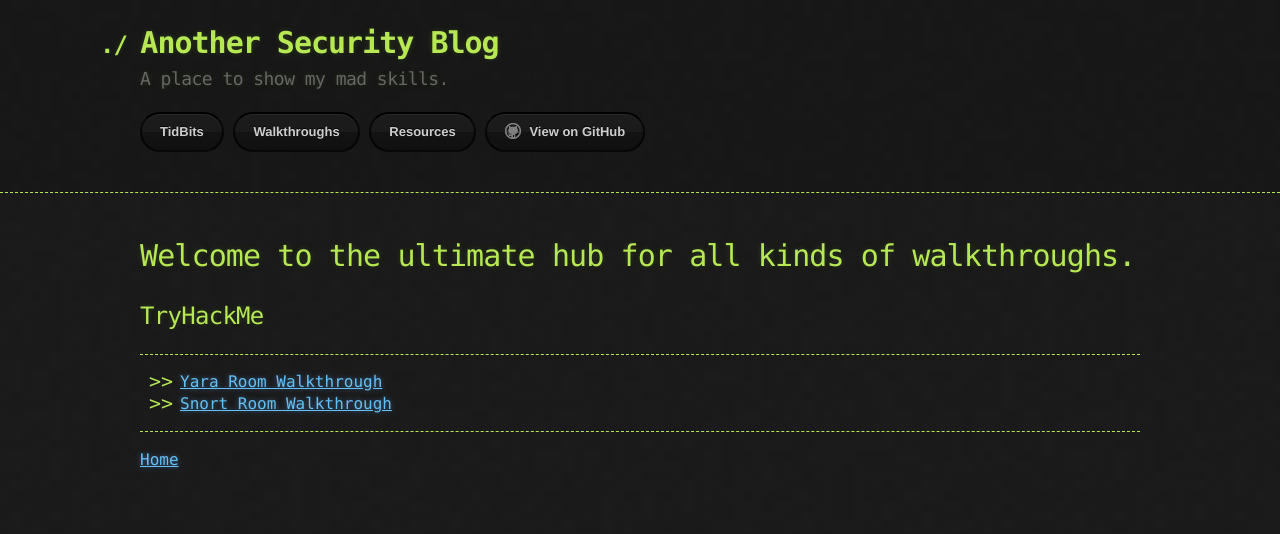
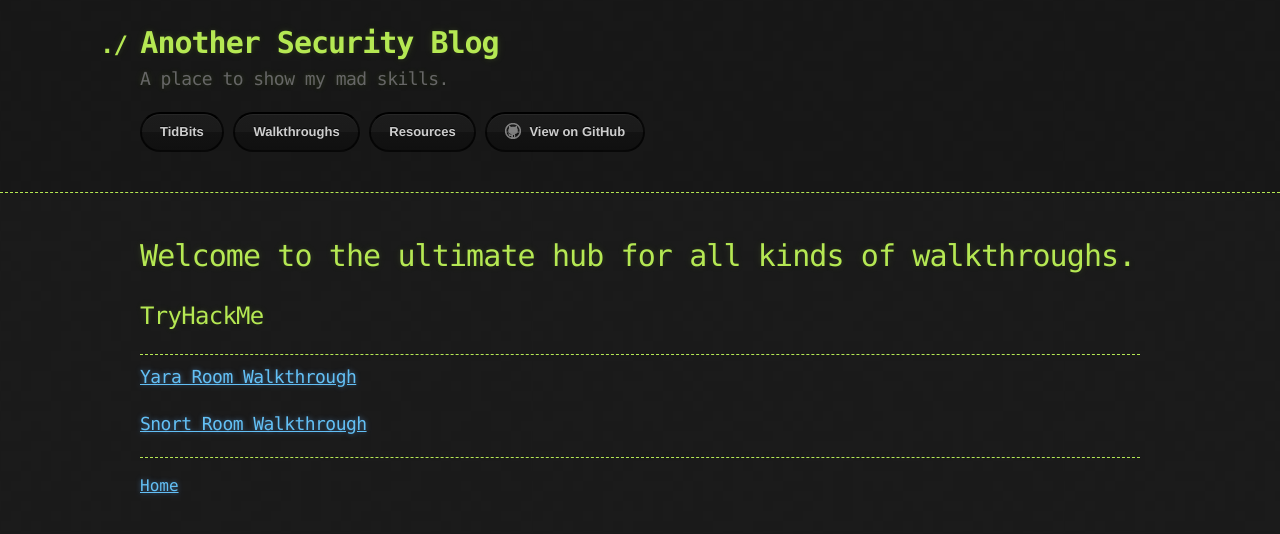
Before and after one commit to CyberCasquatch/cybercasquatch.github.io, a Jekyll site: the page built from Walkthrough-Main.md, in a window 1280 px wide. Shown: the top 534 px of the page. Built offline with Jekyll 4.4.1, drawn with Linux system fonts in a browser that asks for light colours.

```diff
--- a/Walkthrough-Main.md
+++ b/Walkthrough-Main.md
@@ -10,8 +10,8 @@ comments: false
 
 ## TryHackMe
 * * *
-* [Yara Room Walkthrough](_posts/Walkthroughs/2024-09-03-Yara-Walkthrough.markdown)
-* [Snort Room Walkthrough](_posts/Walkthroughs/2024-09-03-Snort-Walkthrough.markdown)
+### [Yara Room Walkthrough](_posts/Walkthroughs/2024-09-03-Yara-Walkthrough.markdown)
+### [Snort Room Walkthrough](_posts/Walkthroughs/2024-09-03-Snort-Walkthrough.markdown)
 
 * * *
 [Home](./index.md)
```
